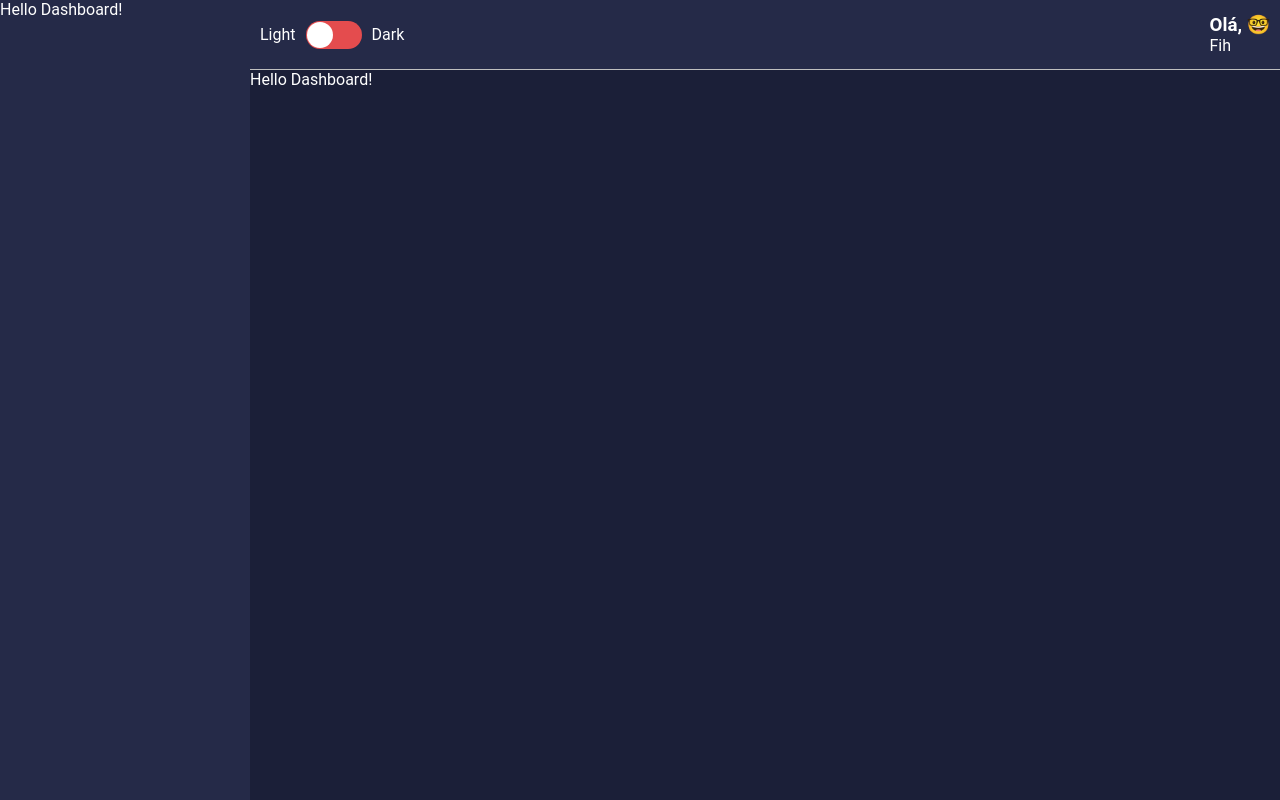
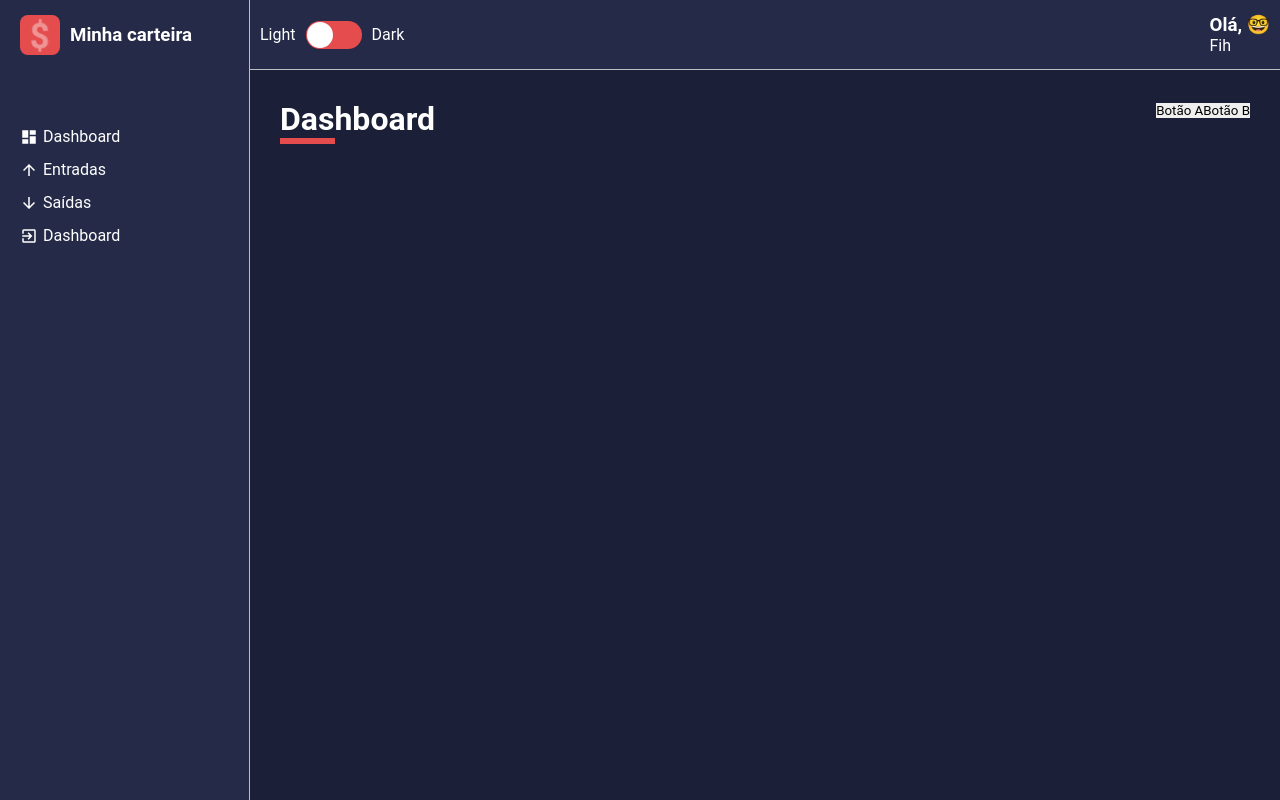
Before and after one commit to FihCapua/my-dashboard, a React (Create React App) app: page /list/1 in a window 1280 px wide. Built offline with nearby package versions, Linux system fonts and the light colour scheme.

Commit message:
feat: create aside component and content header with title and controller app

```diff
--- a/package.json
+++ b/package.json
@@ -12,6 +12,7 @@
     "@types/react-dom": "^18.0.11",
     "react": "^18.2.0",
     "react-dom": "^18.2.0",
+    "react-icons": "^4.8.0",
     "react-scripts": "5.0.1",
     "react-switch": "^7.0.0",
     "styled-components": "^5.3.9",
--- a/src/App.tsx
+++ b/src/App.tsx
@@ -1,5 +1,6 @@
 import { ThemeProvider } from "styled-components"
 import { Layout } from "./components/Layout"
+import { Dashboard } from "./pages/Dashboard"
 import GlobalStyles from "./styles/GlobalStyles"
 import dark from "./styles/themes/dark"
 
@@ -7,7 +8,9 @@ const App: React.FC = () => {
     return(
         <ThemeProvider theme={dark}>
             <GlobalStyles />
-            <Layout />
+            <Layout>
+                <Dashboard />
+            </Layout>
         </ThemeProvider>
     )
 }
--- a/src/components/Aside/index.tsx
+++ b/src/components/Aside/index.tsx
@@ -1,7 +1,37 @@
-import { Container } from "./style"
+import { Container, Header, LogImg, MenuContainer, MenuItemLink, Title } from "./style"
+import logo from '../../assets/logo.svg'
+
+import { MdArrowDownward, MdArrowUpward, MdDashboard, MdExitToApp } from 'react-icons/md'
 
 export const Aside: React.FC = () => {
     return(
-        <Container>Hello Dashboard!</Container>
+        <Container>
+            <Header>
+                <LogImg src={logo} alt='Logo meu dashboard' />
+                <Title>Minha carteira</Title>
+            </Header>
+
+            <MenuContainer>
+                <MenuItemLink href="#">
+                    <MdDashboard />
+                    Dashboard
+                </MenuItemLink>
+
+                <MenuItemLink href="#">
+                    <MdArrowUpward />
+                    Entradas
+                </MenuItemLink>
+
+                <MenuItemLink href="#">
+                    <MdArrowDownward />
+                    Saídas
+                </MenuItemLink>
+
+                <MenuItemLink href="#">
+                    <MdExitToApp />
+                    Dashboard
+                </MenuItemLink>
+            </MenuContainer>
+        </Container>
     )
 }
--- a/src/components/Aside/style.ts
+++ b/src/components/Aside/style.ts
@@ -4,4 +4,47 @@ export const Container = styled.div`
     grid-area: AS;
     color: ${props => props.theme.colors.white};
     background-color: ${props => props.theme.colors.secondary};
+
+    padding-left: 20px;
+    border-right: 1px solid ${props => props.theme.colors.gray};
 `;
+
+export const Header = styled.header`
+    display: flex;
+    align-items: center;
+    height: 70px;
+`
+
+export const LogImg = styled.img`
+    width: 40px;
+    height: 40px;
+`
+
+export const Title = styled.h3`
+    color: ${props => props.theme.colors.white};
+    margin-left: 10px;
+`
+
+export const MenuContainer = styled.nav`
+    display: flex;
+    flex-direction: column;
+    margin-top: 50px;
+`
+
+export const MenuItemLink = styled.a`
+    color: ${props => props.theme.colors.white};
+    text-decoration: none;
+    margin: 7px 0;
+    display: flex;
+    align-items: center;
+    transition: opacity .3s;
+
+    &:hover {
+        opacity: .7;
+    }
+
+    > svg {
+        font-size: 18px;
+        margin-right: 5px;
+    }
+`
--- a/src/components/Content/index.tsx
+++ b/src/components/Content/index.tsx
@@ -1,7 +1,13 @@
 import { Container } from "./style"
 
-export const Content: React.FC = () => {
+type ContentProps = {
+    children: React.ReactNode
+}
+
+export const Content: React.FC<ContentProps> = ({ children }) => {
     return(
-        <Container>Hello Dashboard!</Container>
+        <Container>
+            {children}
+        </Container>
     )
 }
--- a/src/components/Content/style.ts
+++ b/src/components/Content/style.ts
@@ -4,4 +4,5 @@ export const Container = styled.div`
     grid-area: CT;
     color: ${props => props.theme.colors.white};
     background-color: ${props => props.theme.colors.primary};
+    padding: 30px;
 `;
--- /dev/null
+++ b/src/components/ContentHeader/index.tsx
@@ -0,0 +1,16 @@
+import { Container, Controllers, TitleContainer } from "./style"
+
+export const ContentHeader: React.FC = () => {
+    return(
+        <Container>
+            <TitleContainer>
+                <h1>Dashboard</h1>
+            </TitleContainer>
+
+            <Controllers>
+                <button>Botão A</button>
+                <button>Botão B</button>
+            </Controllers>
+        </Container>
+    )
+}
--- /dev/null
+++ b/src/components/ContentHeader/style.ts
@@ -0,0 +1,22 @@
+import styled from "styled-components";
+
+export const Container = styled.div`
+    display: flex;
+    justify-content: space-between;
+    margin-bottom: 30px;
+`
+
+export const TitleContainer = styled.div`
+    > h1 {
+        color: ${props => props.theme.colors.white};
+
+        &::after {
+            content: '';
+            display: block;
+            width: 55px;
+            border-bottom: 6px solid ${props => props.theme.colors.warning};
+        }
+    }
+`
+
+export const Controllers = styled.div``
--- a/src/components/Layout/index.tsx
+++ b/src/components/Layout/index.tsx
@@ -3,12 +3,18 @@ import { Content } from "../Content"
 import { MainHeader } from "../MainHeader"
 import { Grid } from "./style"
 
-export const Layout: React.FC = () => {
+type LayoutProps = {
+    children: React.ReactNode
+}
+
+export const Layout: React.FC<LayoutProps> = ({ children }) => {
     return(
         <Grid>
             <MainHeader />
             <Aside />
-            <Content />
+            <Content>
+                {children}
+            </Content>
         </Grid>
     )
 }
--- a/src/pages/Dashboard/index.tsx
+++ b/src/pages/Dashboard/index.tsx
@@ -1,5 +1,10 @@
+import { ContentHeader } from "../../components/ContentHeader"
+import { Container } from "./style"
+
 export const Dashboard: React.FC = () => {
     return(
-        <h1>Hello Dashboard!</h1>
+        <Container>
+            <ContentHeader />
+        </Container>
     )
 }
--- /dev/null
+++ b/src/pages/Dashboard/style.ts
@@ -0,0 +1,3 @@
+import styled from "styled-components";
+
+export const Container = styled.div``
```
Also changed, not shown: src/assets/logo.svg (added).
